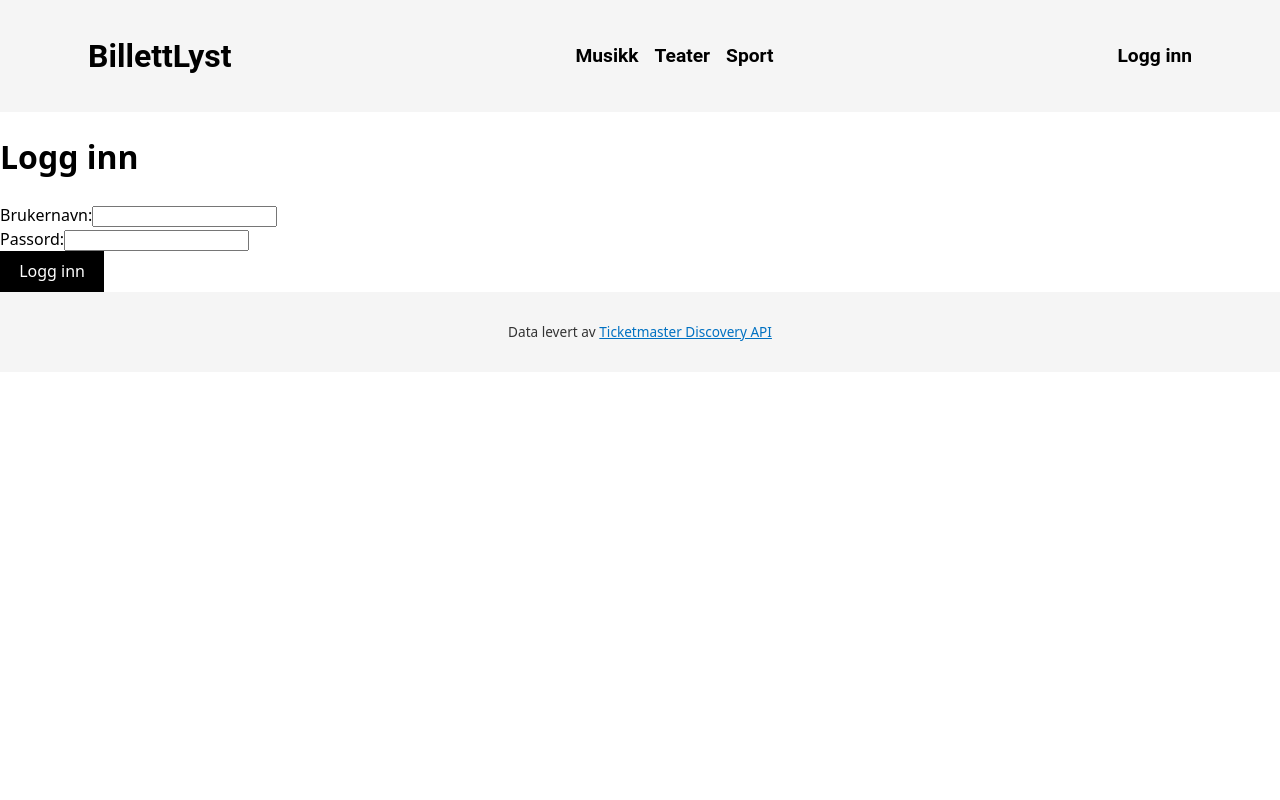
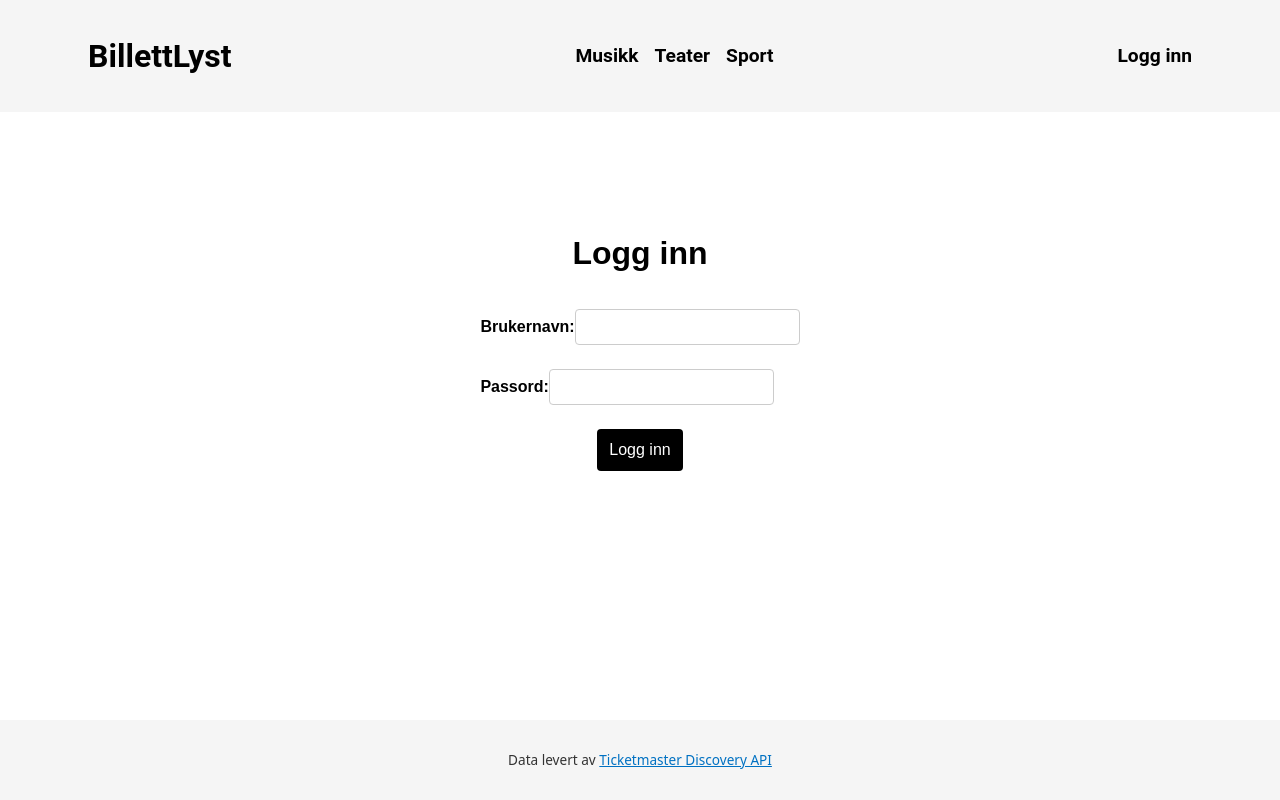
Before and after one commit to KristofferKristiansen/UIN25_Eksamen, a React (Vite) app: page /dashboard in a window 1280 px wide. Built offline with nearby package versions, Linux system fonts and the light colour scheme.

Commit message:
endinger

```diff
--- a/src/components/Dashboard.jsx
+++ b/src/components/Dashboard.jsx
@@ -1,22 +1,46 @@
+import { useState } from "react";
+import "../styles/dashboard.scss"; // Husk å importere stilen
+
 export default function Dashboard() {
+  const [isLoggedIn, setIsLoggedIn] = useState(false); // Påloggingsstatus
+
+  const handleLogin = (e) => {
+    e.preventDefault(); // Forhindrer sideoppdatering
+    setIsLoggedIn(true); // Endrer status til innlogget
+  };
+
+  const handleLogout = () => {
+    setIsLoggedIn(false); // Tilbakestiller status ved utlogging
+  };
+
   return (
     <main>
+      {!isLoggedIn ? (
+        <>
           <h1>Logg inn</h1>
-      <form>
+          <form onSubmit={handleLogin}>
             <section>
               <label>
                 Brukernavn:
-            <input type="text" name="username" />
+                <input type="text" name="username" required />
               </label>
             </section>
             <section>
               <label>
                 Passord:
-            <input type="password" name="password" />
+                <input type="password" name="password" required />
               </label>
             </section>
             <button type="submit">Logg inn</button>
           </form>
+        </>
+      ) : (
+        <>
+          <h1>Min side</h1>
+          <p>Velkommen! Du er nå logget inn.</p>
+          <button className="logout" onClick={handleLogout}>Logg ut</button>
+        </>
+      )}
     </main>
   );
 }
--- a/src/index.css
+++ b/src/index.css
@@ -8,19 +8,30 @@
 
 a {
   font-weight: 500;
-  color: #646cff;
+  color: rgba(0, 0, 0, 0.8);
   text-decoration: none;
 }
 a:hover {
-  color: #535bf2;
+  color: #0d0d0e;
 }
 
+html,
 body {
+  height: 100%;
   margin: 0;
   min-width: 320px;
+}
+
+#root {
+  display: flex;
+  flex-direction: column;
   min-height: 100vh;
 }
 
+main {
+  flex: 1;
+  padding: 2rem;
+}
 
 button {
   border: none;
@@ -37,11 +48,10 @@ button:hover {
   background-color: #333;
 }
 
-
 header {
-    width: 100%;
-    color: #333;
-    background-color: #f5f5f5;
+  width: 100%;
+  color: #333;
+  background-color: #f5f5f5;
 }
 
 nav {
@@ -49,3 +59,9 @@ nav {
   margin: 0 auto;
   padding: 1rem 2rem;
 }
+
+footer {
+  background-color: #f5f5f5;
+  padding: 1rem;
+  text-align: center;
+}
--- /dev/null
+++ b/src/styles/dashboard.scss
@@ -0,0 +1,80 @@
+main {
+    max-width: 500px;
+    margin: 4rem auto;
+    padding: 2rem;
+    font-family: Arial, sans-serif;
+
+    h1 {
+      text-align: center;
+      margin-bottom: 2rem;
+    }
+
+    form {
+      display: flex;
+      flex-direction: column;
+      gap: 1.5rem;
+
+      section {
+        display: flex;
+        align-items: center;
+        justify-content: space-between;
+        gap: 1rem;
+
+        label {
+          flex: 1;
+          font-weight: bold;
+        }
+
+        input {
+          flex: 2;
+          padding: 0.5rem;
+          font-size: 1rem;
+          border: 1px solid #ccc;
+          border-radius: 4px;
+
+          &:focus {
+            border-color: #333;
+            outline: none;
+          }
+        }
+      }
+
+      button {
+        align-self: center;
+        padding: 0.75rem;
+        font-size: 1rem;
+        background-color: #000000;
+        color: white;
+        border: none;
+        border-radius: 4px;
+        cursor: pointer;
+        transition: background-color 0.2s ease;
+
+        &:hover {
+          background-color: #333;
+        }
+      }
+    }
+
+    p {
+      text-align: center;
+      font-size: 1.1rem;
+      margin-top: 1rem;
+    }
+  }
+
+  .logout {
+    margin-top: 2rem;
+    padding: 0.75rem;
+    font-size: 1rem;
+    background-color: #000000;
+    color: #ffffff;
+    border: none;
+    border-radius: 4px;
+    cursor: pointer;
+    transition: background-color 0.2s ease;
+
+    &:hover {
+      background-color: #333;
+    }
+  }
```
Lines whose indentation alone changed are shown as unchanged.
